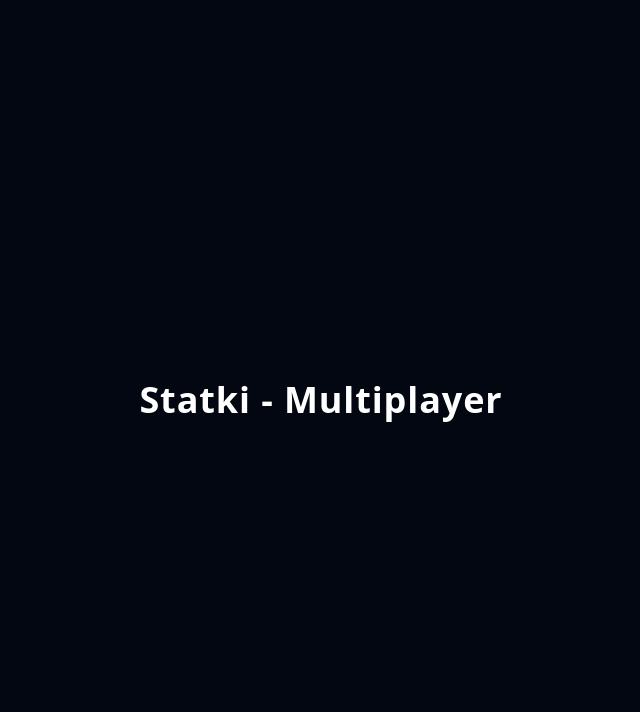
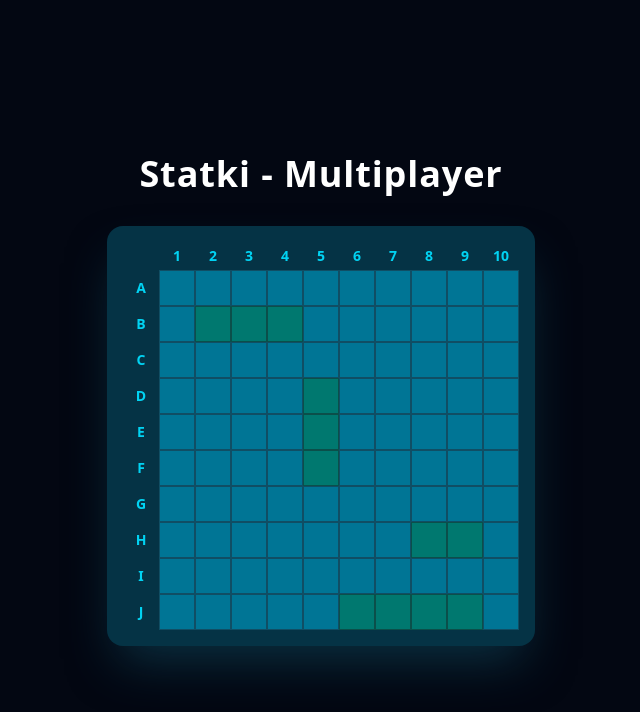
Before and after one commit to apiusmk/statki, a React (Vite) app: page / in a window 1280 px wide. Shown: the top 712 px of the page, without its empty margins (319-959 px from the left). Built offline with nearby package versions, Linux system fonts and the light colour scheme.

Commit message:
Etap 1: plansza

```diff
--- a/src/App.tsx
+++ b/src/App.tsx
@@ -1,9 +1,12 @@
+import Board from './components/Board'
+
 export default function App() {
   return (
-    <div className="min-h-screen bg-gray-950 flex items-center justify-center">
+    <div className="min-h-screen bg-gray-950 flex flex-col items-center justify-center gap-8">
       <h1 className="text-4xl font-bold text-white tracking-wide">
         Statki - Multiplayer
       </h1>
+      <Board />
     </div>
   )
 }
--- /dev/null
+++ b/src/components/Board.tsx
@@ -0,0 +1,109 @@
+import { useState } from 'react'
+
+// Typy stanu pola
+export type CellState = 'empty' | 'ship' | 'hit' | 'miss'
+
+// Przykładowe pozycje statków do testów (indeksy wiersz * 10 + kolumna)
+const TEST_SHIPS = new Set([11, 12, 13, 34, 44, 54, 77, 78, 95, 96, 97, 98])
+
+const ROWS = ['A', 'B', 'C', 'D', 'E', 'F', 'G', 'H', 'I', 'J']
+const COLS = [1, 2, 3, 4, 5, 6, 7, 8, 9, 10]
+
+interface CellProps {
+  state: CellState
+  onClick: () => void
+}
+
+function Cell({ state, onClick }: CellProps) {
+  const [animating, setAnimating] = useState(false)
+
+  function handleClick() {
+    if (state === 'hit' || state === 'miss') return
+    setAnimating(true)
+    onClick()
+  }
+
+  // Kolory morskie: woda = teal/niebieski, statek = teal ciemny, trafienie = czerwień koralowa, pudło = lodowy błękit
+  let colorClass: string
+  if (state === 'hit') {
+    colorClass = 'bg-red-500 hover:bg-red-400 border-red-700'
+  } else if (state === 'miss') {
+    colorClass = 'bg-cyan-100 hover:bg-cyan-100 border-cyan-300'
+  } else if (state === 'ship') {
+    colorClass = 'bg-teal-700 hover:bg-teal-600 border-teal-900'
+  } else {
+    colorClass = 'bg-cyan-700 hover:bg-cyan-500 border-cyan-900'
+  }
+
+  return (
+    <div
+      className={[
+        'w-9 h-9 border flex items-center justify-center cursor-pointer select-none',
+        'transition-colors duration-150',
+        colorClass,
+        // animacja skali po kliknięciu
+        animating ? 'scale-90' : 'scale-100',
+        'transition-transform duration-150',
+      ].join(' ')}
+      onClick={handleClick}
+      onTransitionEnd={() => setAnimating(false)}
+    >
+      {state === 'miss' && (
+        <span className="text-cyan-400 font-bold text-lg leading-none">×</span>
+      )}
+      {state === 'hit' && (
+        <span className="text-red-200 font-bold text-base leading-none">✕</span>
+      )}
+    </div>
+  )
+}
+
+export default function Board() {
+  const [cells, setCells] = useState<CellState[]>(() =>
+    Array.from({ length: 100 }, (_, i) => (TEST_SHIPS.has(i) ? 'ship' : 'empty'))
+  )
+
+  function handleClick(index: number) {
+    setCells(prev => {
+      const state = prev[index]
+      if (state === 'hit' || state === 'miss') return prev
+      const next = [...prev]
+      next[index] = state === 'ship' ? 'hit' : 'miss'
+      return next
+    })
+  }
+
+  return (
+    <div className="inline-block p-4 bg-cyan-950 rounded-2xl shadow-2xl shadow-cyan-900/60">
+      {/* Nagłówek kolumn */}
+      <div className="flex ml-9">
+        {COLS.map(col => (
+          <div key={col} className="w-9 h-7 flex items-center justify-center text-cyan-400 text-sm font-semibold">
+            {col}
+          </div>
+        ))}
+      </div>
+
+      {/* Wiersze */}
+      {ROWS.map((row, rowIdx) => (
+        <div key={row} className="flex">
+          {/* Etykieta wiersza */}
+          <div className="w-9 h-9 flex items-center justify-center text-cyan-400 text-sm font-semibold">
+            {row}
+          </div>
+          {/* Pola */}
+          {COLS.map((_, colIdx) => {
+            const index = rowIdx * 10 + colIdx
+            return (
+              <Cell
+                key={index}
+                state={cells[index]}
+                onClick={() => handleClick(index)}
+              />
+            )
+          })}
+        </div>
+      ))}
+    </div>
+  )
+}
```
